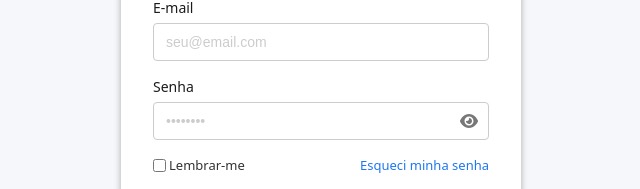
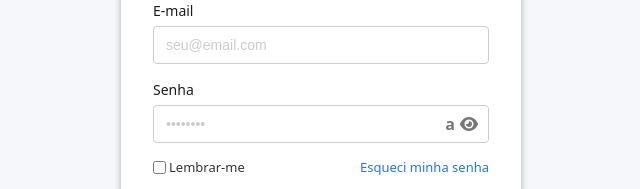
Before and after one commit to matheuskrs/integraLab, a React (Vite) app: page / in a window 1280 px wide. Shown: the part 327-516 px from the top of the page, without its empty margins (319-959 px from the left). Built offline with nearby package versions, Linux system fonts and the light colour scheme.

Commit message:
feat: adds caps lock visibility

```diff
--- a/src/pages/Login/LoginPage.jsx
+++ b/src/pages/Login/LoginPage.jsx
@@ -1,6 +1,6 @@
 import styles from "./login.module.css";
 import logo from "../../assets/SInLabsLogo.png";
-import { useState } from "react";
+import { useState, useEffect } from "react";
 import { FontAwesomeIcon } from "@fortawesome/react-fontawesome";
 import { faCopy, faEye, faEyeSlash } from "@fortawesome/free-solid-svg-icons";
 import { useNavigate } from "react-router-dom";
@@ -14,6 +14,22 @@ export default function LoginPage() {
   const navigate = useNavigate();
   const [email, setEmail] = useState("");
   const [password, setPassword] = useState("");
+  const [capsLockOn, setCapsLockOn] = useState(false);
+
+  useEffect(() => {
+    const onKey = (e) => {
+      if (!e.getModifierState) return;
+      setCapsLockOn(e.getModifierState("CapsLock"));
+    };
+
+    window.addEventListener("keydown", onKey);
+    window.addEventListener("keyup", onKey);
+
+    return () => {
+      window.removeEventListener("keydown", onKey);
+      window.removeEventListener("keyup", onKey);
+    };
+  }, []);
 
   const emailRegex = /^[^\s@]+@[^\s@]+\.[^\s@]+$/;
   const isEmailValid = emailRegex.test(email);
@@ -65,6 +81,7 @@ export default function LoginPage() {
           onChange={(e) => setEmail(e.target.value)}
           className={email && !isEmailValid ? styles["input-error"] : ""}
           autoComplete="email"
+          maxLength={100}
         />
       </div>
 
@@ -77,8 +94,17 @@ export default function LoginPage() {
             placeholder="••••••••"
             value={password}
             onChange={(e) => setPassword(e.target.value)}
+            onKeyUp={(e) =>
+              setCapsLockOn(
+                e.getModifierState && e.getModifierState("CapsLock"),
+              )
+            }
             autoComplete="current-password"
+            maxLength={150}
           />
+          <span className={styles["toggle-caps"]}>
+            {capsLockOn ? "A" : "a"}
+          </span>
           <span className={styles["toggle-password"]} onClick={togglePassword}>
             <FontAwesomeIcon icon={showPassword ? faEyeSlash : faEye} />
           </span>
@@ -108,7 +134,7 @@ export default function LoginPage() {
       </button>
 
       <footer className={styles["login-footer"]}>
-        Versão 1.0.0 ·{" "}
+        Versão 1.0.0 ·
         <span
           className={styles["footer-support-email"]}
           onClick={copyToClipboard}
--- a/src/pages/Login/login.module.css
+++ b/src/pages/Login/login.module.css
@@ -9,14 +9,13 @@
 }
 
 .login-logo {
-  margin-bottom: 16px;
   max-width: 300px;
   width: 90%;
 }
 
 .field {
   text-align: left;
-  margin-bottom: 16px;
+  margin-top: 16px;
 }
 
 .field label {
@@ -53,6 +52,21 @@
   width: 100%;
   padding-right: 36px;
 }
+.password-input-container input {
+  width: 100%;
+  padding-right: 56px;
+}
+
+.toggle-caps {
+  position: absolute;
+  right: 34px;
+  top: 48%;
+  transform: translateY(-50%);
+  cursor: default;
+  color: rgb(119, 119, 119);
+  font-weight: 600;
+  user-select: none;
+}
 
 .toggle-password {
   position: absolute;
@@ -68,7 +82,7 @@
   justify-content: space-between;
   align-items: center;
   font-size: 13px;
-  margin-bottom: 20px;
+  margin: 15px 0;
 }
 
 .remember-container {
```
